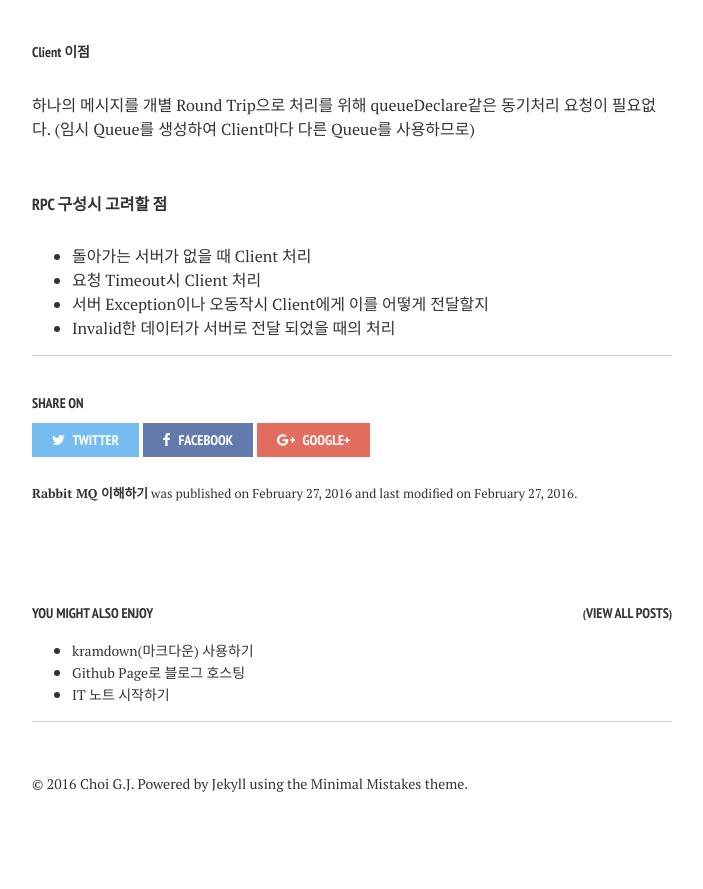
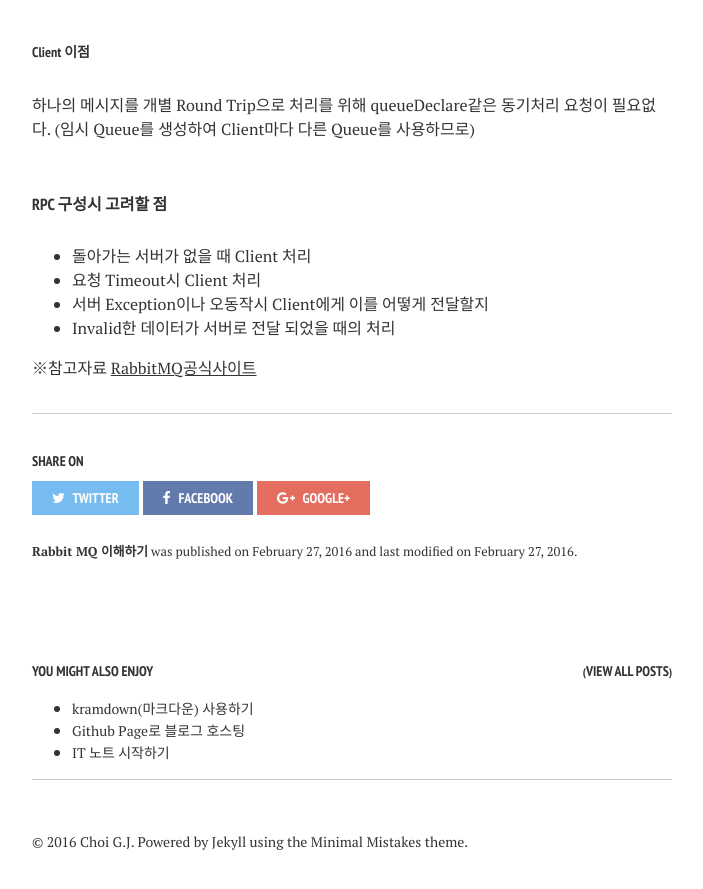
Before and after one commit to gjchoi/gjchoi.github.io, a Jekyll site: the page built from _posts/2016-02-27-rabbit-mq-이해하기.md, in a window 1280 px wide and 900 px high, scrolled down 13626 px. Shown: the top 889 px of the window, without its empty margins (288-991 px from the left). Built offline with Jekyll 4.4.1, drawn with Linux system fonts in a browser that asks for light colours; nearby versions of some CDN libraries; comment, search, counter and statistics services are not loaded; before the commit the page ends 14468 px from its top, so only the background shows below that.

Commit message:
Update 2016-02-27-rabbit-mq-이해하기.md

```diff
--- a/_posts/2016-02-27-rabbit-mq-이해하기.md
+++ b/_posts/2016-02-27-rabbit-mq-이해하기.md
@@ -645,3 +645,8 @@ RPC 구조를 응용하면 아래와 같은 상황에 이점을 얻을 수 있
 - 요청 Timeout시 Client 처리
 - 서버 Exception이나 오동작시 Client에게 이를 어떻게 전달할지
 - Invalid한 데이터가 서버로 전달 되었을 때의 처리
+
+
+
+※참고자료
+[RabbitMQ공식사이트](https://www.rabbitmq.com)
```
